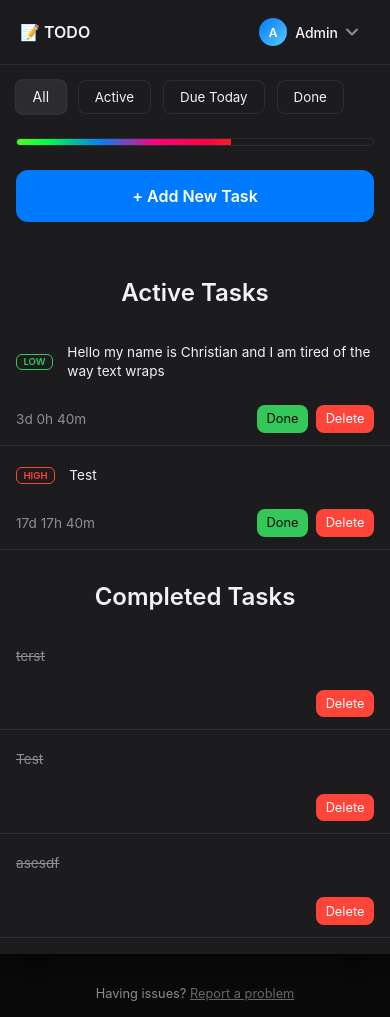
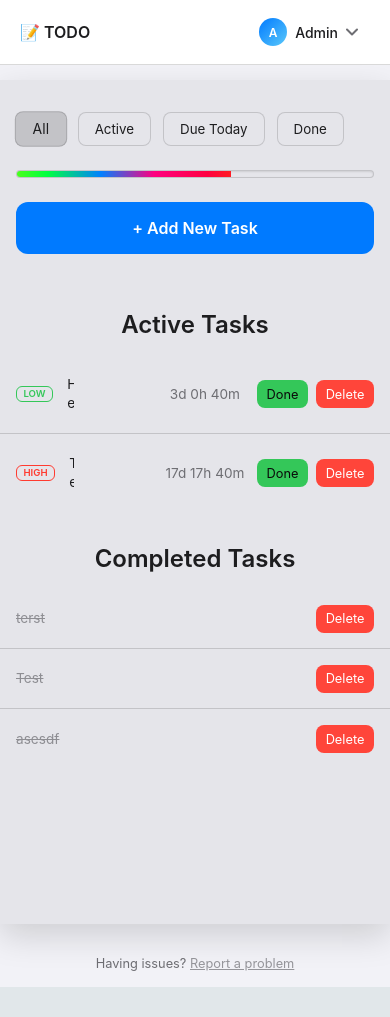
Before and after one commit to CJYD/TODO-APP, a Flask app: page / in a window 390 px wide. After the commit the page ends 987 px from the top, so only its background shows below. Run offline with Flask 3, Linux system fonts and the light colour scheme; a user stored in the database is signed in; data comes from the database, SQL or seed files in the repository.

Commit message:
Bug fixes for themes, button placement, and text fields.

```diff
--- a/static/js/app.js
+++ b/static/js/app.js
@@ -960,6 +960,14 @@
     if (theme === 'system') {
         const systemTheme = window.matchMedia('(prefers-color-scheme: dark)').matches ? 'dark' : 'light';
         document.documentElement.setAttribute('data-theme', systemTheme);
+
+        // Listen for system theme changes
+        window.matchMedia('(prefers-color-scheme: dark)').addEventListener('change', (e) => {
+            const currentTheme = localStorage.getItem('settings-theme') || 'system';
+            if (currentTheme === 'system') {
+                document.documentElement.setAttribute('data-theme', e.matches ? 'dark' : 'light');
+            }
+        });
     } else {
         document.documentElement.setAttribute('data-theme', theme);
     }
@@ -1000,3 +1008,8 @@
         tasks.forEach(task => list.appendChild(task));
     });
 }
+
+// Initialize user preferences on page load
+document.addEventListener('DOMContentLoaded', function() {
+    applyUserPreferences();
+});
--- a/static/style.css
+++ b/static/style.css
@@ -483,9 +483,20 @@
   color: #ff453a;
 }
 
+/* Fallback for browsers that don't support :has() selector */
+.container,
+.settings-container,
+.add-container {
+  margin-top: 80px !important;
+  padding-top: 2rem !important;
+}
+
 /* Adjust main container margin when auth header is present */
-body:has(.auth-header-bar) .container {
-  margin-top: 60px;
+body:has(.auth-header-bar) .container,
+body:has(.auth-header-bar) .settings-container,
+body:has(.auth-header-bar) .add-container {
+  margin-top: 80px !important;
+  padding-top: 2rem !important;
 }
 
 /* 3) Card container */
@@ -695,7 +706,7 @@
 }
 .task-item {
   display: flex;
-  align-items: flex-start;
+  align-items: center;
   justify-content: space-between;
   padding: 0.75rem 0;
   border-bottom: 1px solid var(--border-primary);
@@ -703,7 +714,7 @@
   width: 100%;
   box-sizing: border-box;
   min-height: 60px;
-  flex-wrap: wrap;
+  flex-wrap: nowrap;
   gap: 0.5rem;
 }
 .task-item:last-child { border-bottom: none; }
@@ -742,6 +753,7 @@
   display: flex;
   align-items: center;
   gap: 0.5rem;
+  max-width: calc(100% - 300px); /* Reserve space for meta elements */
 }
 
 .task-desc:hover {
@@ -764,13 +776,15 @@
   align-items: center;
   gap: 0.75rem;
   flex-shrink: 0;
+  min-width: 280px; /* Ensure consistent width for buttons and date */
 }
 
 .task-due {
-  min-width: 100px;
+  min-width: 120px;
   text-align: center;
   color: var(--text-secondary);
   white-space: nowrap;
+  flex-shrink: 0;
 }
 
 .task-actions {
@@ -1276,6 +1290,7 @@
 @media (max-width: 768px) {
   /* Full screen containers on mobile */
   .container,
+  .settings-container,
   .add-container {
     width: 100vw !important;
     max-width: 100vw !important;
@@ -1593,7 +1608,7 @@
     margin-right: 0.4rem;
     min-width: 28px;
   }
-}
+
 
 /* Task editing input styling */
 .task-desc.editing input[type="text"] {
@@ -1703,23 +1718,27 @@
 /* Responsive task layout - simple and clean */
 @media (max-width: 768px) {
   .task-item {
-    flex-wrap: wrap !important;
-    align-items: flex-start !important;
+    flex-wrap: nowrap !important;
+    align-items: center !important;
   }
 
   .task-desc {
-    flex: 1 1 100% !important; /* Take full width on mobile */
+    flex: 1 !important;
     min-width: 0 !important;
-    margin-bottom: 0.5rem !important;
+    margin-bottom: 0 !important;
   }
 
   .task-meta {
-    flex: 1 1 100% !important;
-    justify-content: space-between !important;
+    display: flex !important;
+    align-items: center !important;
+    gap: 0.75rem !important;
+    flex-shrink: 0 !important;
+    justify-content: flex-end !important;
   }
 
   .task-due {
-    text-align: left !important;
+    text-align: center !important;
+    min-width: 80px !important;
   }
 }
 
@@ -1735,43 +1754,52 @@
   }
 }
 
-/* Dynamic wrapping based on content length */
+/* Container query support - maintain center alignment */
 @container (max-width: 400px) {
   .task-item {
-    flex-wrap: wrap;
+    align-items: center;
   }
 
   .task-desc {
-    flex: 1 1 100%;
-    margin-bottom: 0.25rem;
+    flex: 1;
+    margin-bottom: 0;
   }
 
   .task-due,
   .task-actions {
-    flex: 0 0 auto;
-  }
-}
-
-/* JavaScript will add these classes based on text length */
+    flex-shrink: 0;
+  }
+}
+
+/* JavaScript will add these classes based on text length - but maintain center alignment */
+.task-item[data-long-text] {
+  align-items: center !important;
+}
+
 .task-item[data-long-text] .task-desc {
-  flex: 1 1 100% !important;
-  margin-bottom: 0.5rem !important;
+  flex: 1 !important;
+  margin-bottom: 0 !important;
 }
 
 .task-item[data-long-text] .task-meta {
-  flex: 1 1 100% !important;
-  justify-content: space-between !important;
-}
-
-/* For tasks with extremely long text on mobile */
+  display: flex !important;
+  align-items: center !important;
+  gap: 0.75rem !important;
+  flex-shrink: 0 !important;
+}
+
+/* For tasks with extremely long text on mobile - maintain alignment */
 @media (max-width: 480px) {
   .task-item[data-very-long-text] {
-    flex-direction: column !important;
+    align-items: center !important;
   }
 
   .task-item[data-very-long-text] .task-meta {
-    justify-content: flex-end !important;
-    margin-top: 0.25rem !important;
+    display: flex !important;
+    align-items: center !important;
+    gap: 0.5rem !important;
+    flex-shrink: 0 !important;
+    margin-top: 0 !important;
   }
 }
 
```
